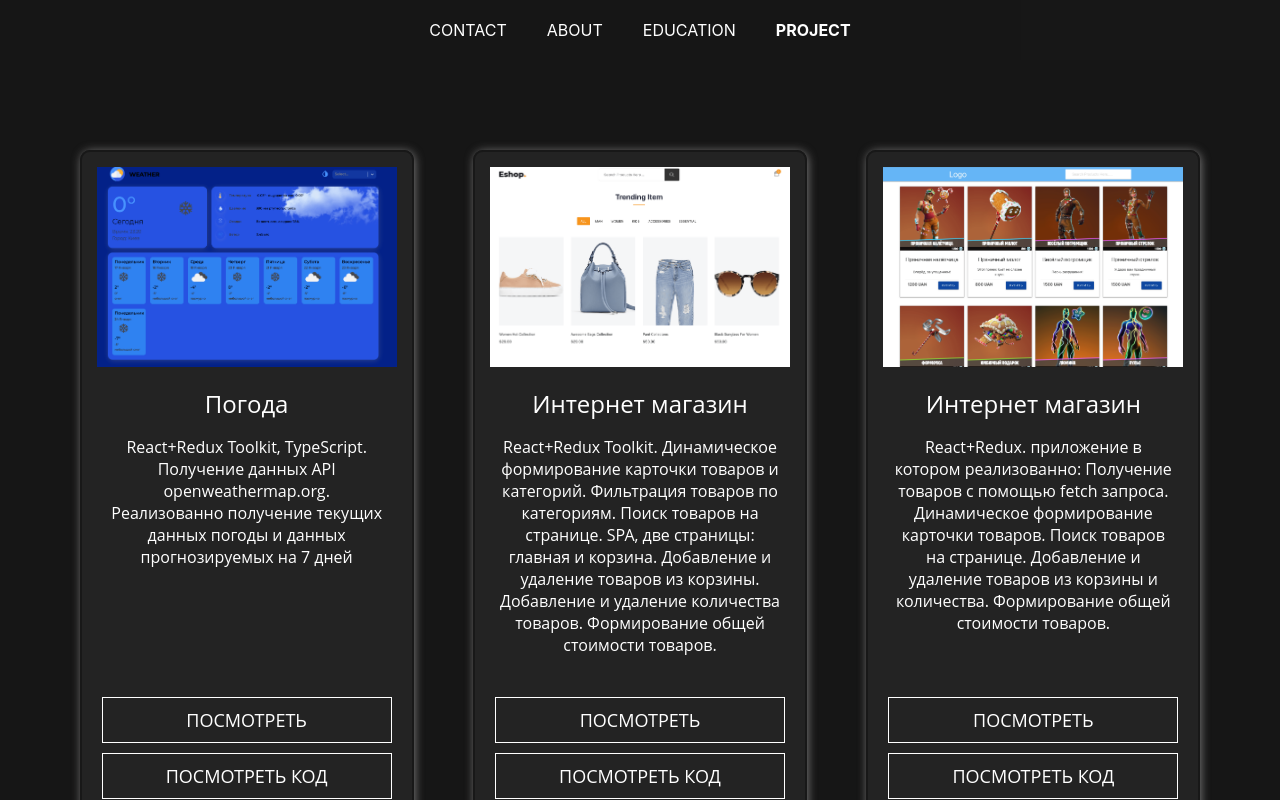
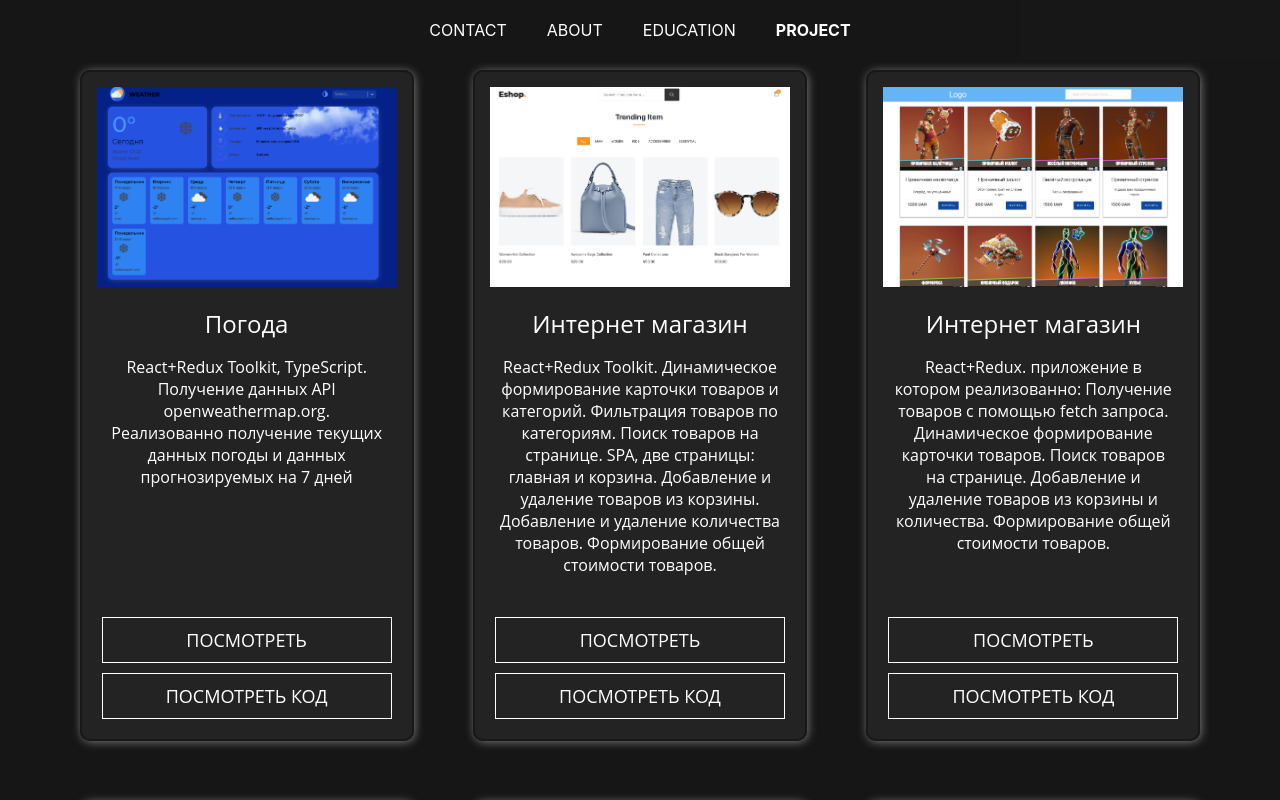
Before and after one commit to Alilenko/Portfolio, a React (Create React App) app: page /project in a window 1280 px wide. Shown: the top 800 px of the page. Built offline with nearby package versions, Linux system fonts and the light colour scheme.

Commit message:
changed content

```diff
--- a/src/components/About/About.js
+++ b/src/components/About/About.js
@@ -1,13 +1,11 @@
 import React from 'react'
 import './about.css';
-import about from '../../img/about.jpg'
-import about2 from '../../img/about2.jpg'
 import about3 from '../../img/about3.jpg'
+
 
 const About = () => {
     return (
         <div className='about'>
-            <h2 className='title'></h2>
             <div className='text'>
             <div className='text_content'>
                 <div className='about__content'>
@@ -17,23 +15,8 @@ const About = () => {
                     Всегда стараюсь выполнять свои обещания.
                     Я очень спокойный, уравновешенный, стрессоустойчивый и неконфликтный человек.</p>
                 </div>
-                <img className='about__img' src={about2} alt='about'/></div>
-                <div className='text_content img__two'>
-                <img className='about__img ' src={about}  alt='about'/>
-                <div className='about__content'>
-                <div className='about__subtitle'>Про обучение </div>
-                <p>В сферу ИТ я пришла из за своего интереса к чему то новому для меня. Свое обучение я начала с html и css, научившись верстать странички, мне захотелось добавить к ним динамики, слайдеров, бургеров, модальных окон и тд поэтому я приступила к изучению JavaScript. После того как я изучила базовые навыки в JavaScript я познакомилась с React и была просто в восторге от того как легко можно добавить динамические данные на странице, как круто можно комбинировать html и javaScript в jsx, как легко можно переходить по разным страницам приложения не перезагружая страницу используя  BrowserRouter, научилась получать данные с сервера, добавлять и удалять элементы со страницы и много других классных фишек. Дальше я познакомилась с библиотекой Redux, и училась использовать React + Redux в своих проектах.  Параллельно изучала React Hooks.</p>
-                <br/>
-                <p>Также у меня был период когда я изучала тестирование ПО, но со временем я поняла что для мне это не интересно.  В процессе обучения я узнала про методологии разработки, что такое баги, их классификации, как выглядят тест кейсы и баг репорты и много чего другого, это позволило мне больше узнать об ИТ сфере, не только со стороны разработчика.</p>
-                </div>
-                </div>
-            <div className='text_content'>
-                <div className='about__content'>
-                    <p>У меня за спинной длительный процесс обучения, и я знаю что мне еще многому нужно научится, и если честно, это меня вдохновляет!</p>
-                    <br/>
-                    <p>Мои цели на ближайшее время это продолжить изучать React совершенствуя свои навыки, получить опыт работы на реальных проектах,  углубится в изучение английского языка, что бы легко общаться с коллегами и заказчиками.</p></div>
-            <img className='about__img' src={about3}  alt='about'/>
-            </div>
+                <img className='about__img' src={about3 } alt='about'/></div>
+
             </div>
             </div>
     )
--- a/src/components/About/about.css
+++ b/src/components/About/about.css
@@ -1,17 +1,8 @@
 .about{
     min-height: 100vh;
     max-width: 1200px;
-    margin: 0 auto;
+    margin: 50px auto 0;
 }
-.title{
-    margin: 0;
-    padding-top: 70px;
-    font-family: 'Asap', sans-serif;
-    text-align: center;
-    color: rgb(255, 255, 255);
-    font-size: 36px;
-
-  }
 
 .text_content{
     display: flex;
--- a/src/components/Education/Education.js
+++ b/src/components/Education/Education.js
@@ -4,7 +4,6 @@ import './education.css';
 const Education = () => {
     return (
         <div className='about'>
-            <h2 className='title'></h2>
             <div className='title_content'>
             <div className='subtitle'>Обучение</div>
                     <div className='text'><span>2021</span><a href='https://www.udemy.com/course/javascript_full/'>Полный курс по JavaScript + React - Udemy</a></div>
--- a/src/components/Education/education.css
+++ b/src/components/Education/education.css
@@ -1,7 +1,7 @@
 .about{
     min-height: 100vh;
     max-width: 1200px;
-    margin: 0 auto;
+    margin: 70px auto 0;
 }
 .title{
     margin: 0;
@@ -27,6 +27,7 @@
   font-size: 18px;
   margin-bottom: 20px;
   color: #fff;
+  padding: 0 10px;
 }
 .text span{
 
--- a/src/components/Main/Main.js
+++ b/src/components/Main/Main.js
@@ -6,7 +6,7 @@ import './main.css';
 export const Main = () => {
     return (
         <div className='main'>
-            <img className='main__img' src={myPhoto} alt='my photo'/>
+            <img className='main__img' src={myPhoto} alt='Alina'/>
             <div className='main__content'>
                 <div className='about__content'>
             <h1 className='about_name'>Алина Павленко</h1>
@@ -19,6 +19,7 @@ export const Main = () => {
                     <a href='mailto:pavlenkoalina9694@gmail.com' className='about_link'><i className="far fa-envelope"></i></a>
                     <a href='https://www.instagram.com/alilenko__/' className='about_link'><i className="fab fa-instagram"></i></a>
                     <a href='https://t.me/Alilenko' className='about_link'><i className="far fa-paper-plane"></i></a>
+                    <a href='https://www.linkedin.com/in/alilenko' className='about_link'><i className="fab fa-linkedin"></i></a>
                 </div>
                 <div className='card-buttons main__button'>
                         <a href='https://drive.google.com/file/d/14NWOe0Yy1Wx3zRcWUACllwP75V9Y9_td/view?usp=sharing' className='link'>Резюме</a></div>
--- a/src/components/Project/Project.js
+++ b/src/components/Project/Project.js
@@ -62,7 +62,6 @@ const project = [
 const Project = () => {
     return (
         <div className='skills'>
-               <h2 className='title'></h2>
                <div className='text'></div>
            <div className='card-row'>
                {
--- a/src/components/Project/project.css
+++ b/src/components/Project/project.css
@@ -1,20 +1,9 @@
 .skills{
     min-height: 100vh;
     max-width: 1200px;
-    margin: 0 auto;
+    margin: 50px auto 0;
 }
 
-  .title{
-    margin: 0;
-    padding-top: 70px;
-    font-family: 'Asap', sans-serif;
-    text-align: center;
-    color: rgb(255, 255, 255);
-    font-size: 36px;
-  }
-  .text{
-    font-family: 'Roboto Condensed', sans-serif;
-  }
   .skills_list{
 
   }
--- /dev/null
+++ b/src/components/Spinner/Spinner.js
@@ -0,0 +1,12 @@
+import React from 'react'
+import spinner from '../../img/spinner.svg'
+
+const Spinner = () => {
+    return (
+        <div style={{display: 'flex', justifyContent: 'center', alignItems: 'center'}}>
+            <img loading='eager' src={spinner} alt='spinner'/>
+        </div>
+    )
+}
+
+export default Spinner;
--- a/src/index.js
+++ b/src/index.js
@@ -1,13 +1,16 @@
-import React from 'react';
+import React, {Suspense} from 'react';
 import ReactDOM from 'react-dom';
 import './index.css';
 import App from './App';
-import {BrowserRouter } from 'react-router-dom'
+import {BrowserRouter } from 'react-router-dom';
+import Spinner from './components/Spinner/Spinner'
 
 
 ReactDOM.render(
     <BrowserRouter basename='/Portfolio'>
-      <App />
+      <Suspense fallback={<Spinner/>}>
+        <App />
+      </Suspense>
     </BrowserRouter>,
   document.getElementById('root')
 );
```
Also changed, not shown: src/app/PortfolioSlice.js (added, +22 -0 lines), src/app/store.js (added, +11 -0 lines), src/img/spinner.svg (added).
